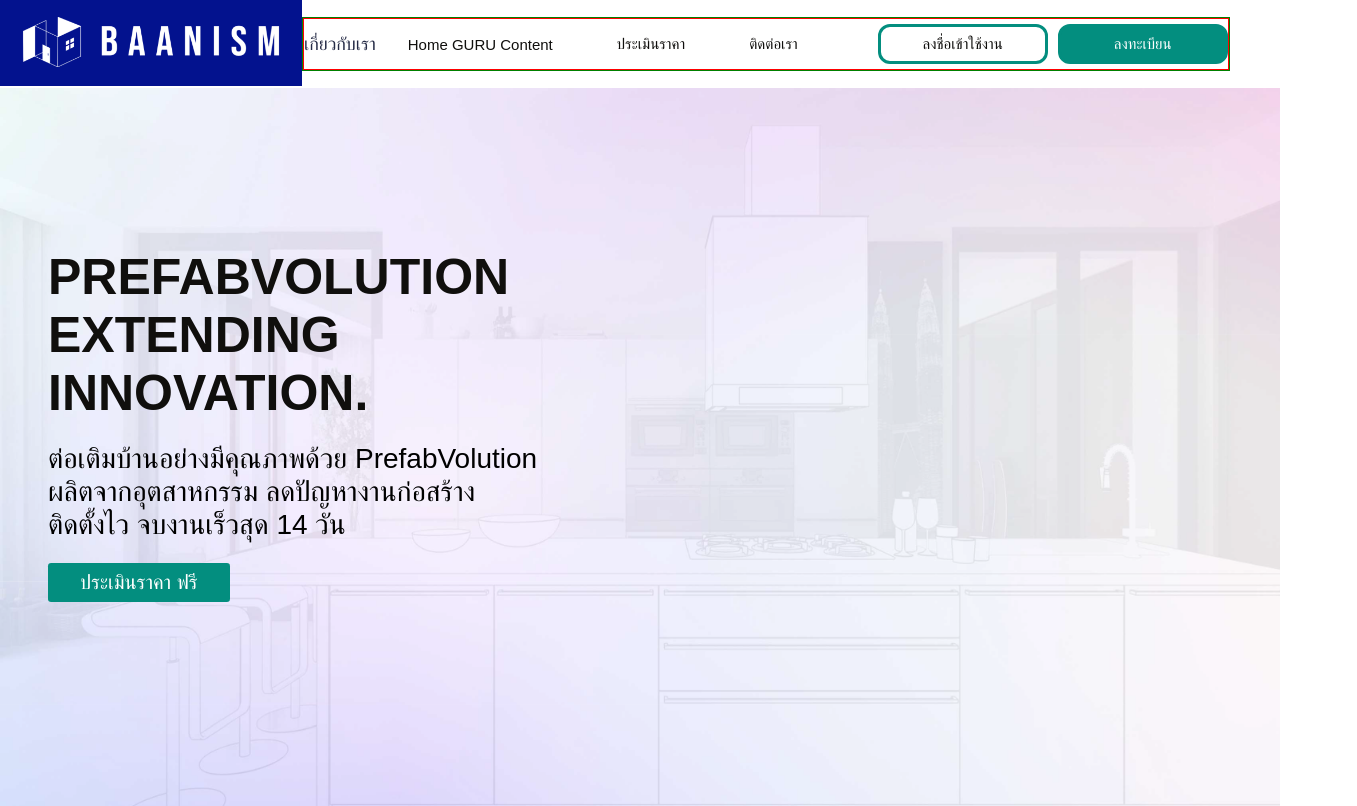
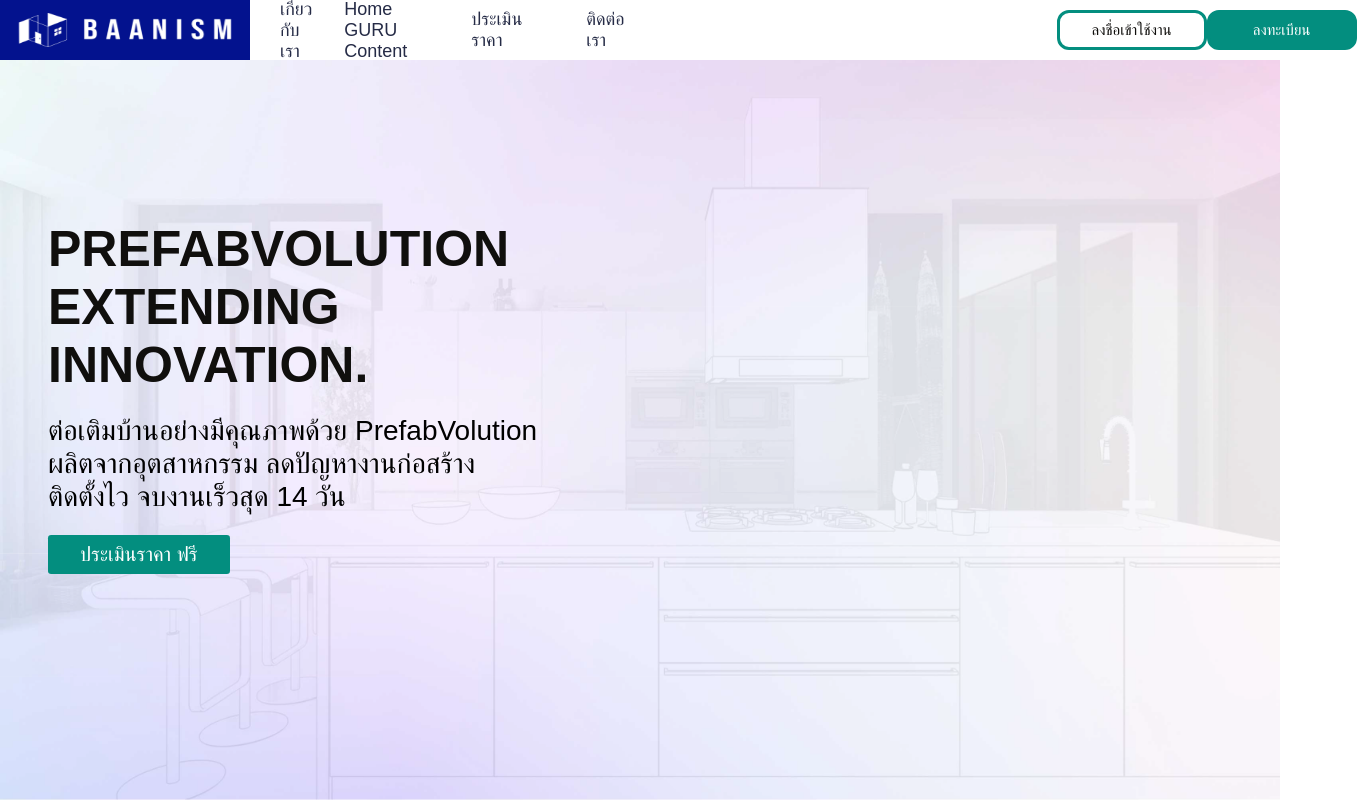
Before and after one commit to ponthep2545/Baanism, a React (Create React App) app: page / in a window 1280 px wide. Shown: the top 806 px of the page, 1357 px wide, since content can reach past the window. Built offline with nearby package versions, Linux system fonts and the light colour scheme.

Commit message:
edited header

```diff
--- a/src/components/header/Header.css
+++ b/src/components/header/Header.css
@@ -1,40 +1,36 @@
-.header-menu{
-  border: 1px solid red;
-  /* height: 88px; */
+/* Navbar.css */
+.navBarContainer{
+  height: 60px;
   display: flex;
   flex-direction: row;
   flex-wrap: nowrap;
-  /* justify-content: space-between; */
-  align-items: center;
-  /* justify-content: center; */
-  /* background-color: red; */
 }
 
-.header-container {
-  border: 1px solid green;
-  display: flex;
-  /* flex-direction: row; */
-  /* flex-wrap: nowrap; */
-  /* align-items: center; */
-  /* justify-content: space-between; */
-  @media (max-width: 100px) {
-    flex-direction: column;
-    background-color: hsla(229, 31%, 21%, 0.951);
-    position: absolute;
-    z-index: 20;
-    top: 0;
-    right: 0;
-    left: 0;
-    height: 100%;
-    display: none;
+.headerLogo{
+  width: 250px;
+  height: 60px;
 }
 
-  &.open {
+.headerMenu{
+  /* border: 1px solid red; */
   display: flex;
-  }
+  align-items: center;
+  margin: 0 0 0 30px;
+  /* height: fit-content; */
 }
 
-.login-button{
+.headerButton{
+  /* border: 1px solid green; */
+  margin: 0 0 0 400px;
+  width: 340px;
+  display: flex;
+  align-items: center;
+  justify-content: space-between;
+  /* right: 0; */
+  /* justify-content: right; */
+}
+
+.lineButton{
   border: 3px solid #038E7F;
   border-radius: 12px;
   background-color: white;
@@ -43,13 +39,11 @@
   font-family: 'DM Sans', sans-serif;
   color: #100F0D;
 
-  width: 170px;
-
-  /* margin-left: 100px; */
-  /* padding-left: 100px; */
+  width: 150px;
+  height: 40px;
 }
 
-.register-button{
+.solidButton{
   border: 3px solid #038E7F;
   border-radius: 12px;
   background-color: #038E7F;
@@ -58,80 +52,92 @@
   font-family: 'DM Sans', sans-serif;
   color: white;
 
-  width: 170px;
+  width: 150px;
+  height: 40px;
 }
 
-.Container {
-  height: 88px;
+.navbar {
   display: flex;
-  /* justify-content: center; */
-  top: 0;
-  left: 0;
-  padding: 0;
-  /* justify-content: space-between; */
-  position: relative; /* Add this line */
+  justify-content: space-between;
+  align-items: center;
+  background-color: white;
+  color: #fff;
+  /* padding: 1rem; */
+}
+
+/* .navbar-logo a {
+  color: #fff;
+  text-decoration: none;
+  font-size: 1.5rem;
+} */
+
+.navbar-links {
+  color: pink;
+  display: flex;
   flex-direction: row;
   align-items: center;
+  position: absolute;
+  top: 62px;
+  left: 0;
+  right: 0;
+  background-color: #333;
+  /* width: 100%; */
+  transform: translateY(-100%);
+  transition: transform 0.3s ease-in-out;
 }
 
-.header-grap {
-  /* margin: 2rem ; */
-  /* padding-left: 10; */
-  border: 1px solid red;
-  display: flex;
-  flex-direction: row;
-  /* justify-content: center; */
+.navbar-links.active {
+  transform: translateY(0);
 }
 
-
-.Logo-header {
-  width: 302px;
-  height: 88px;
+.navbar-links ul {
+  list-style: none;
+  padding: 0;
+  margin: 0;
 }
 
-
-.space {
-  margin: 1rem;
-  font-size: 15px;
-  font-family: 'DM Sans', sans-serif;
-  color: #100F0D;
-
-  /* margin-left: 2rem;
-  margin-right: 2rem;
-
-  @media (max-width: 900px) {
-    color: white;
-    display: flex;
-    padding: 20px 3rem;
-    letter-spacing: 2px;
-
-    font-size: 20px;
-    font-family: 'DM Sans', sans-serif;
-    color: #100F0D;
-  } */
+.navbar-links ul li {
+  padding: 0.5rem 1rem;
 }
 
-/* .MobileNav {
-  display: none;
-
-  button {
-    background-color: transparent;
-    position: relative;
-    z-index: 100;
+.navbar-links ul li a {
+  color: #fff;
+  text-decoration: none;
+  font-size: 1rem;
 }
 
-  i {
-    font-size: 1.4rem;
-    color: black;
+.navbar-toggle {
+  display: flex;
+  flex-direction: column;
+  cursor: pointer;
 }
 
-  @media (max-width: 800px) {
-    flex: 1;
-    display: flex;
-    justify-content: flex-end;
+.bar {
+  width: 25px;
+  height: 3px;
+  background-color: #fff;
+  margin: 3px 0;
+  transition: transform 0.3s ease-in-out;
 }
 
-  &.open {
-    display: flex;
+.bar.open:nth-child(1) {
+  transform: translateY(8px) rotate(45deg);
 }
-} */
+
+.bar.open:nth-child(2) {
+  opacity: 0;
+}
+
+.bar.open:nth-child(3) {
+  transform: translateY(-8px) rotate(-45deg);
+}
+
+@media screen and (max-width: 800px) {
+  .navbar-links {
+    display: none; /* Hide navigation links */
+  }
+
+  .navbar-toggle {
+    display: flex; /* Show hamburger icon */
+  }
+}
--- a/src/components/header/Header.js
+++ b/src/components/header/Header.js
@@ -1,47 +1,26 @@
 import React, { useState, useEffect } from 'react';
-import './Header.css'; // Import your CSS file
-import Hamburger from '../../assets/images/icon-hamburger.svg';
-import Close from '../../assets/images/icon-close.svg';
+import './Header.css'
+import { func } from 'prop-types';
+// import './Header.css'; // Import your CSS file
+// import Hamburger from '../../assets/images/icon-hamburger.svg';
+// import Close from '../../assets/images/icon-close.svg';
 import logo from './../../assets/images/logo-header.png';
 import { Link } from 'react-router-dom';
 
+export default function Header(){
+  const [isNavOpen, setIsNavOpen] = useState(false);
 
-export default function Header() {
-  const [navToggle, setNavToggle] = useState(false);
-
-  const alternar = () => {
-    setNavToggle(!navToggle);
+  const toggleNav = () => {
+    setIsNavOpen(!isNavOpen);
   };
 
-  useEffect(() => {
-    if (navToggle === true) {
-      document.body.style.overflow = 'hidden';
-    } else {
-      document.body.style.overflow = 'auto';
-    }
-  }, [navToggle]);
-
   return (
-    <nav className="Container">
+    <nav className='navBarContainer'>
       <Link to="/">
-        <img src={logo} alt="logo" className="Logo-header" />
+        <img src={logo} alt="baanism-logo" className="headerLogo"/>
       </Link>
-      <div className={`MobileNav ${navToggle ? 'open' : ''}`}>
-        <button onClick={alternar}>
-          {navToggle ? (
-            <i>
-              <img src={Close} alt="Fechar" />
-            </i>
-          ) : (
-            <i>
-              <img src={Hamburger} alt="abrir" />
-            </i>
-          )}
-        </button>
-      </div>
-      <div className={`header-container ${navToggle ? 'open' : ''}`}>
-        <div className='header-menu'>
-            <Link to="/about" >
+      <div className='headerMenu'>
+        <Link to="/about">
           เกี่ยวกับเรา
         </Link>
         <Link to="/homecontent" className="space">
@@ -53,55 +32,119 @@
         <Link to="/contact" className="space">
           ติดต่อเรา
         </Link>
-          <Link to="/login">
-            <button className="login-button">
+      </div>
+      <div className='headerButton'>
+        <Link>
+          <button className='lineButton' >
             ลงชื่อเข้าใช้งาน
           </button>
         </Link>
-          <Link to="/login">
-            <button className="register-button">
+        <Link>
+          <button className='solidButton'>
             ลงทะเบียน
           </button>
         </Link>
-          {/* <button className="login-button">
-              <Link to="/login"  >
-                ลงชื่อเข้าใช้งาน
-              </Link>
-            </button>
-
-            <button className="register-button">
-              <Link to="/login" >
-                ลงทะเบียน
-              </Link>
-            </button> */}
-        </div>
-
-        {/* <div className="header-grap">
-          <Link to="/about" className="space">
-            เกี่ยวกับเรา
-          </Link>
-          <Link to="/homecontent" className="space">
-            Home GURU Content
-          </Link>
-          <Link to="/contact" className="space">
-            ประเมินราคา
-          </Link>
-          <Link to="/contact" className="space">
-            ติดต่อเรา
-          </Link>
-          <button className="login-button">
-            <Link to="/login"  >
-              ลงชื่อเข้าใช้งาน
-            </Link>
-          </button>
-
-          <button className="register-button">
-            <Link to="/login" >
-              ลงทะเบียน
-            </Link>
-          </button>
-        </div> */}
       </div>
     </nav>
   );
 }
+
+// export default function Header() {
+//   const [navToggle, setNavToggle] = useState(false);
+
+//   const alternar = () => {
+//     setNavToggle(!navToggle);
+//   };
+
+//   useEffect(() => {
+//     if (navToggle === true) {
+//       document.body.style.overflow = 'hidden';
+//     } else {
+//       document.body.style.overflow = 'auto';
+//     }
+//   }, [navToggle]);
+
+//   return (
+//     <nav className="Container">
+//       <Link to="/">
+//         <img src={logo} alt="logo" className="Logo-header" />
+//       </Link>
+//       <div className={`MobileNav ${navToggle ? 'open' : ''}`}>
+//         <button onClick={alternar}>
+//           {navToggle ? (
+//             <i>
+//               <img src={Close} alt="Fechar" />
+//             </i>
+//           ) : (
+//             <i>
+//               <img src={Hamburger} alt="abrir" />
+//             </i>
+//           )}
+//         </button>
+//       </div>
+//       <div className={`header-container ${navToggle ? 'open' : ''}`}>
+//         <div className='header-menu'>
+//             <Link to="/about" >
+//               เกี่ยวกับเรา
+//             </Link>
+//             <Link to="/homecontent" className="space">
+//               Home GURU Content
+//           </Link>
+//           <Link to="/contact" className="space">
+//             ประเมินราคา
+//           </Link>
+//           <Link to="/contact" className="space">
+//             ติดต่อเรา
+//           </Link>
+//           <Link to="/login">
+//             <button className="login-button">
+//               ลงชื่อเข้าใช้งาน
+//             </button>
+//           </Link>
+//           <Link to="/login">
+//             <button className="register-button">
+//               ลงทะเบียน
+//             </button>
+//           </Link>
+//           {/* <button className="login-button">
+//               <Link to="/login"  >
+//                 ลงชื่อเข้าใช้งาน
+//               </Link>
+//             </button>
+
+//             <button className="register-button">
+//               <Link to="/login" >
+//                 ลงทะเบียน
+//               </Link>
+//             </button> */}
+//         </div>
+
+//         {/* <div className="header-grap">
+//           <Link to="/about" className="space">
+//             เกี่ยวกับเรา
+//           </Link>
+//           <Link to="/homecontent" className="space">
+//             Home GURU Content
+//           </Link>
+//           <Link to="/contact" className="space">
+//             ประเมินราคา
+//           </Link>
+//           <Link to="/contact" className="space">
+//             ติดต่อเรา
+//           </Link>
+//           <button className="login-button">
+//             <Link to="/login"  >
+//               ลงชื่อเข้าใช้งาน
+//             </Link>
+//           </button>
+
+//           <button className="register-button">
+//             <Link to="/login" >
+//               ลงทะเบียน
+//             </Link>
+//           </button>
+//         </div> */}
+//       </div>
+//     </nav>
+//   );
+// }
```
Lines whose indentation alone changed are shown as unchanged.
